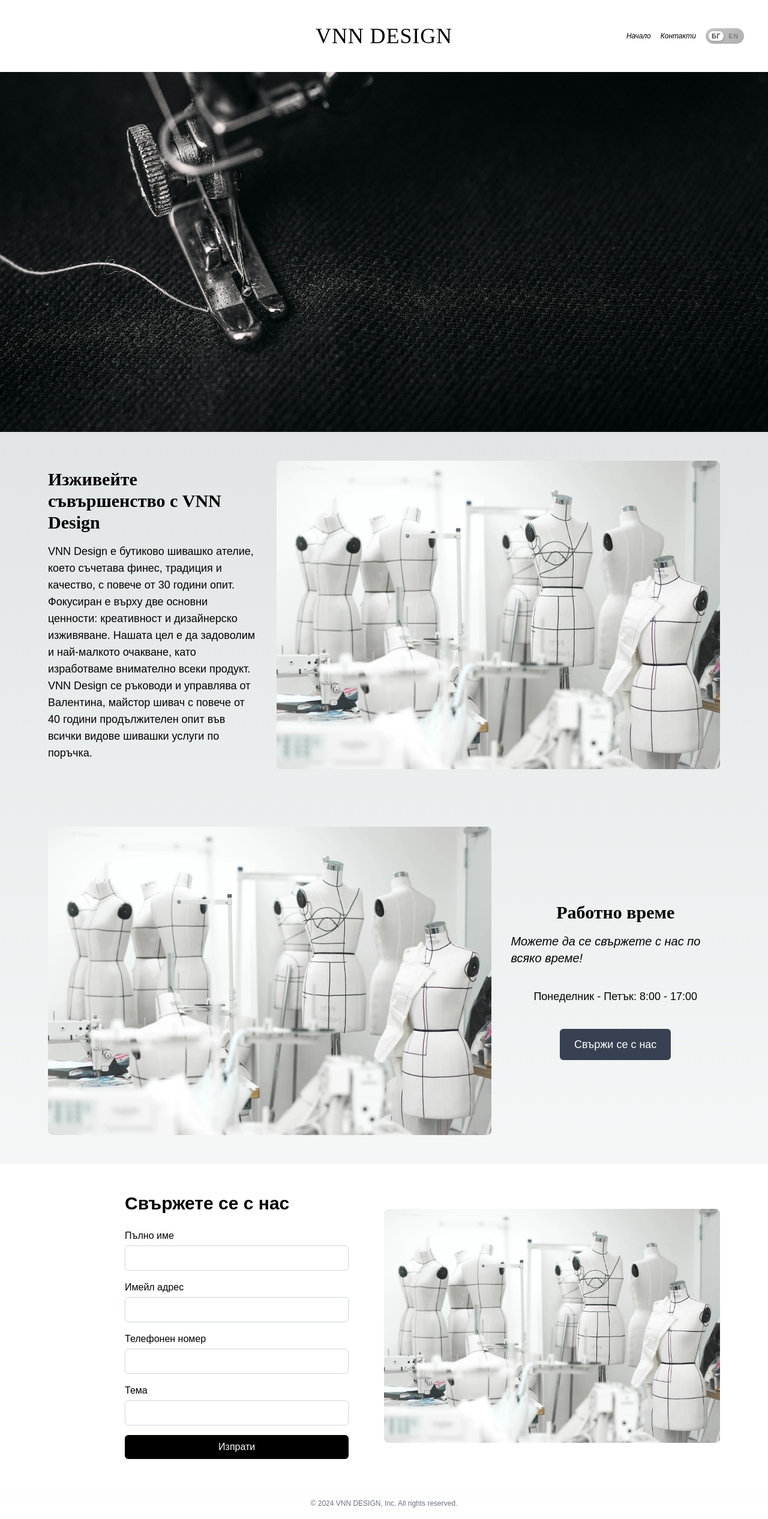
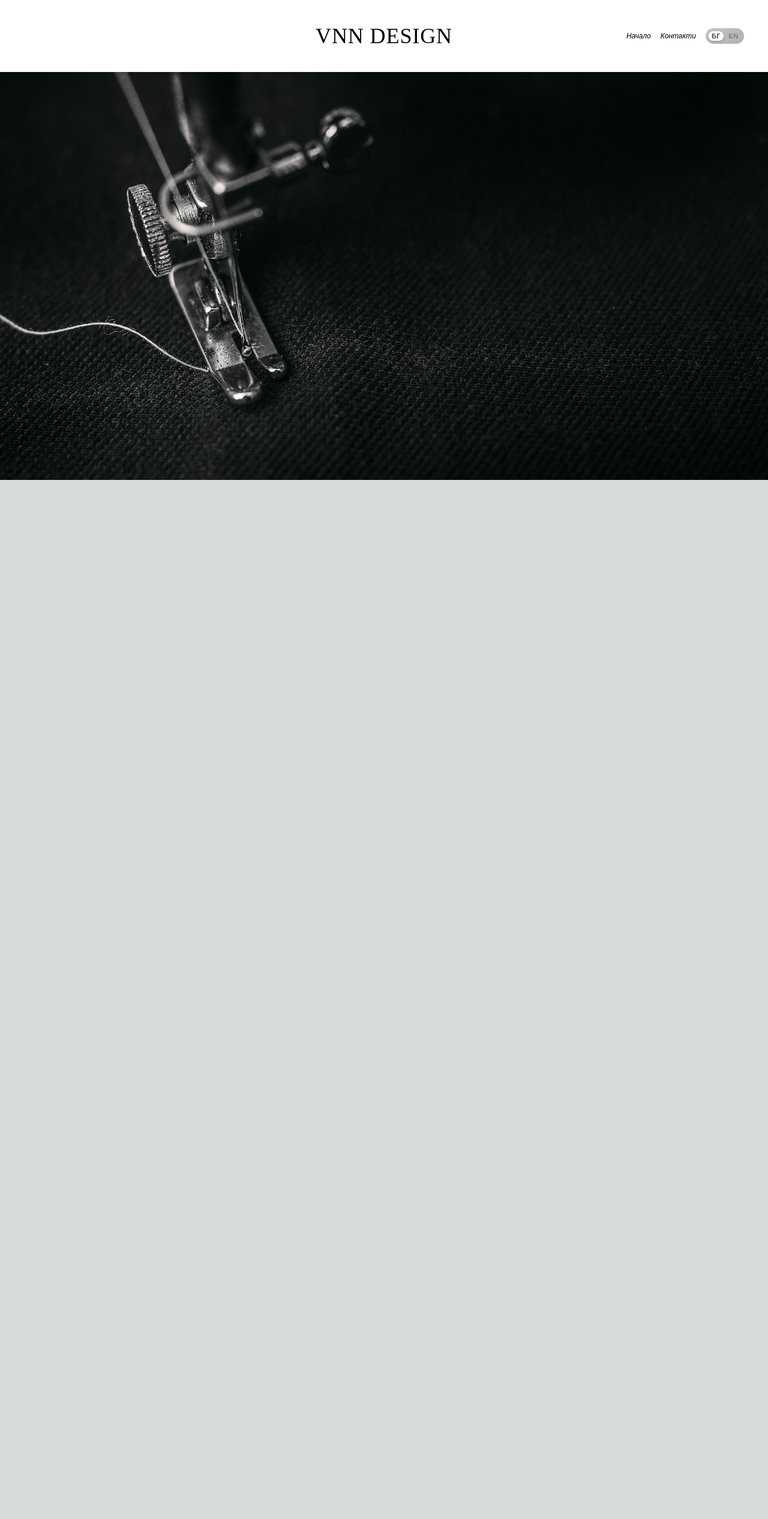
Before and after one commit to vselllena/VNN, a Next.js app in the folder vnn/: page / in a window 1280 px wide. Shown: the whole page at 60% size. After the commit the page ends 800 px from the top, so only its background shows below. Built offline with nearby package versions, Linux system fonts and the light colour scheme.

Commit message:
refactor page layout to enhance scrolling experience and improve section organization

```diff
--- a/vnn/src/app/page.tsx
+++ b/vnn/src/app/page.tsx
@@ -9,28 +9,36 @@ import Form from "./components/Form";
 
 export default function Home() {
   return (
-    <div>
+    <main className="h-screen overflow-y-scroll snap-y snap-mandatory scroll-smooth bg-white text-black">
+      <section className="snap-start snap-always min-h-screen flex flex-col">
         <Header />
-      <div className="relative">
+        <div className="relative flex-1">
           <Image
             src={machineImage}
-          alt="Description of the image"
-          className="w-full max-h-[600px] object-cover"
+            alt="Tailoring machine"
+            className="w-full h-screen object-cover"
+            priority
           />
-        <div className="absolute inset-0 flex items-center justify-center">
-          <div className="flex flex-col items-center justify-center">
-            <IntroText />
         </div>
-        </div>
-      </div>
+      </section>
+
+      <section className="snap-start snap-always min-h-screen flex items-center justify-center bg-white">
         <TextImage />
-      <hr className="block lg:hidden" />
+      </section>
+
+      <section className="snap-start snap-always min-h-screen flex items-center justify-center bg-gray-50">
         <ImageText />
+      </section>
+
+      <section className="snap-start snap-always min-h-screen flex items-center justify-center bg-white">
         <Form />
-      {/* <Location /> */}
-      <p className="my-4 text-xs leading-5 text-center text-gray-500">
+      </section>
+
+      <section className="snap-start snap-always h-10 flex items-center justify-center bg-gray-100">
+        <p className="text-xs leading-5 text-center text-gray-600">
           &copy; 2024 VNN DESIGN, Inc. All rights reserved.
         </p>
-    </div>
+      </section>
+    </main>
   );
 }
```
Lines whose indentation alone changed are shown as unchanged.
